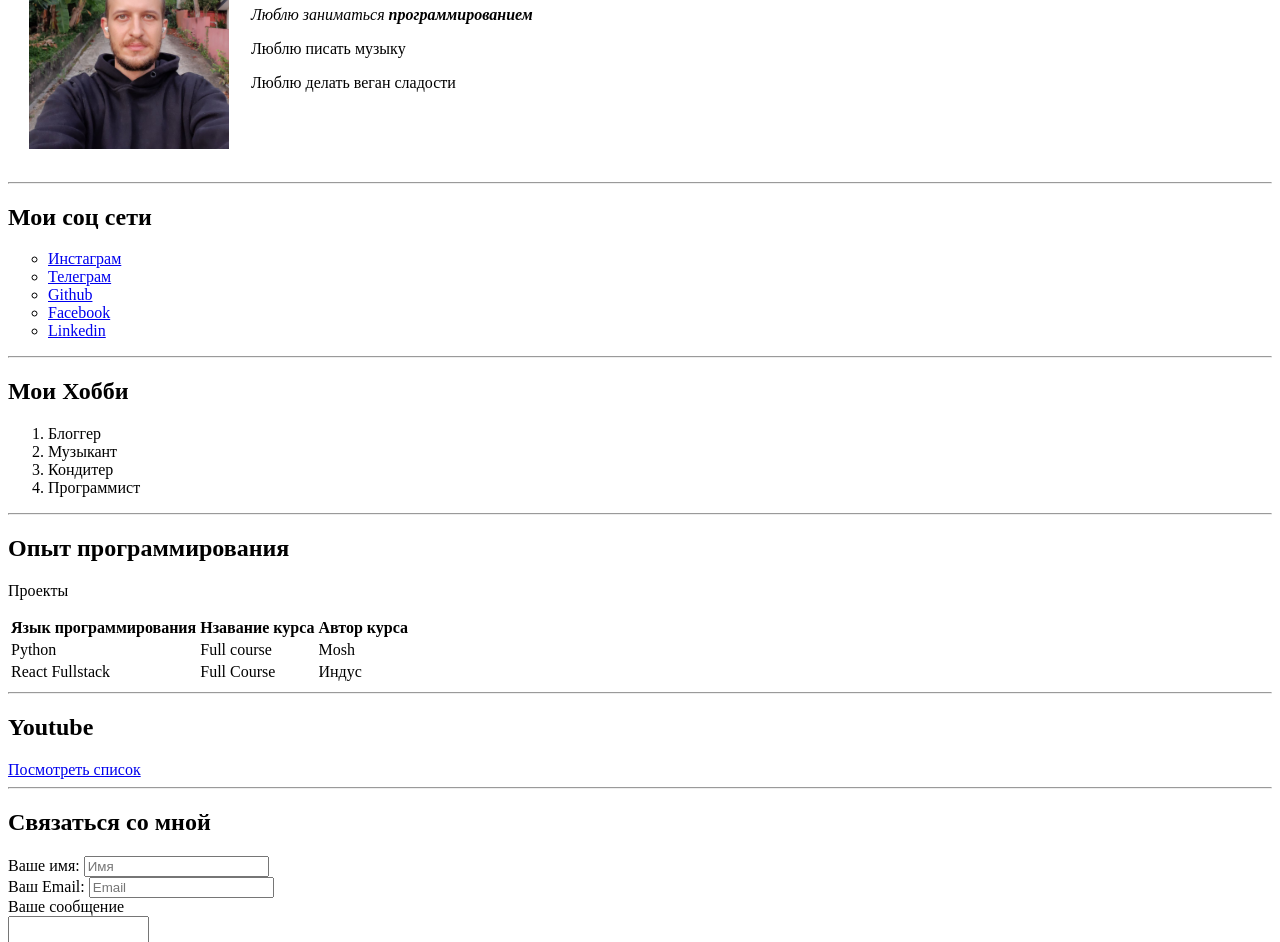
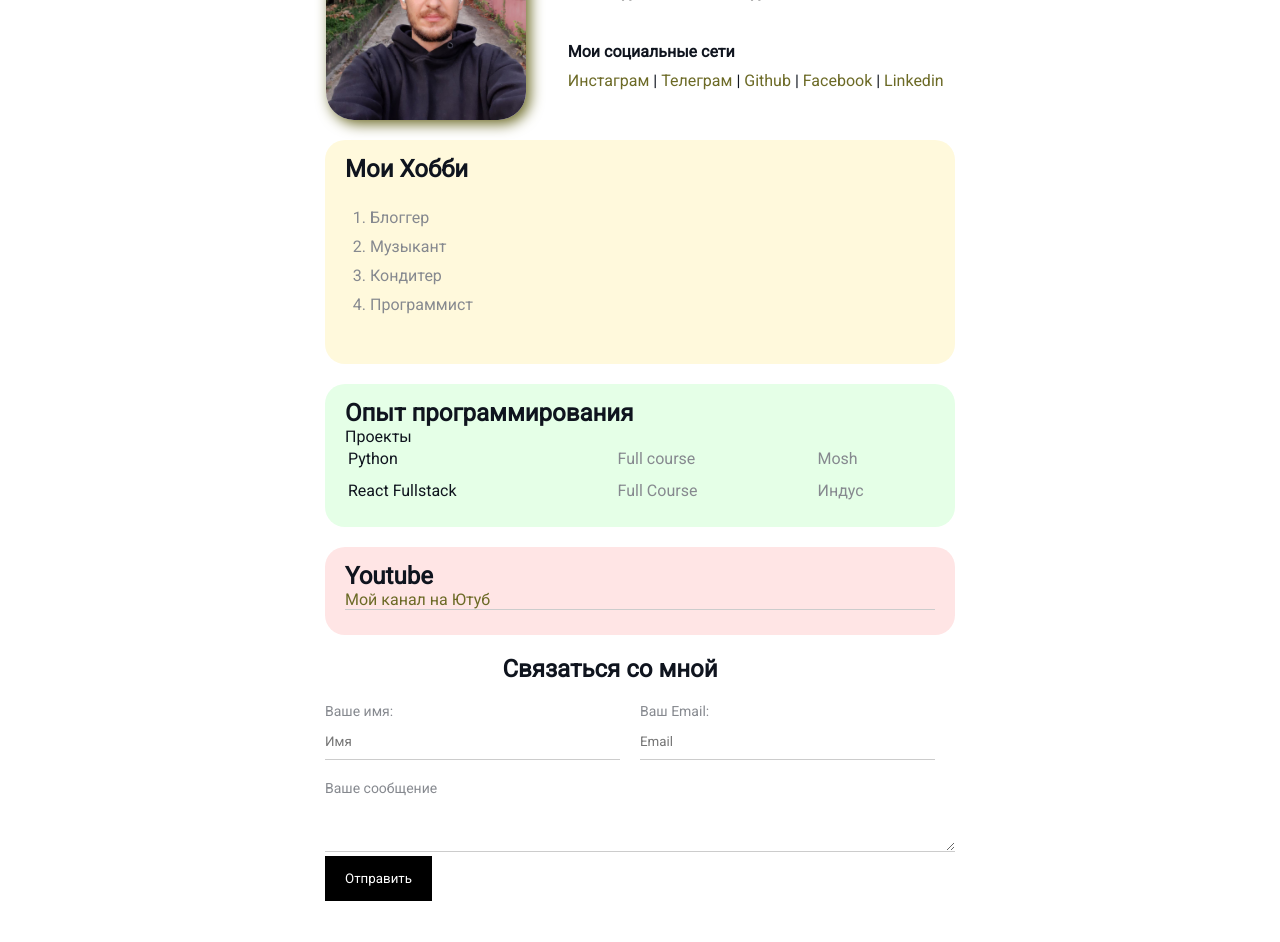
Before and after one commit to vitaliykalachev/CV, a plain HTML site: page index.html in a window 1280 px wide. Shown: the part 147-1089 px from the top of the page. Drawn offline with Linux system fonts and the light colour scheme.

Commit message:
second commit

```diff
--- a/index.html
+++ b/index.html
@@ -3,55 +3,62 @@
     <head>
         <meta charset="UTF-8">
         <title>Vitaliy Kalachev CV</title>
+
+        <link rel="stylesheet" href="style.css">
     </head>
     <body>
-        <table cellspacing="20">
-            <tr>
-                <td>
-                    <img src="Samui Ananas.jpg" width="200" alt="моя фотка">
-                </td>
-                <td>
+        <table cellspacing="100">
+
+                    <div class="info">
+                    <img class="avatar" src="Samui Ananas.jpg" alt="моя фотка">
+                    <div class = "info-text">
                         <h1>Виталий Калачёв</h1>
-                    <p><em>Люблю заниматься <strong>программированием</strong></em></p>
+                        <p>Люблю заниматься <strong>программированием</strong></p>
                         <p>Люблю писать музыку</p>
                         <p>Люблю делать веган сладости</p>
-                </td>
-            </tr>
+
+                        <div class="social">
+                        <h4>Мои социальные сети</h4>
+
+
+                            <a target="_blank" href="//www.instagram.com/vitaliy_kalachev/">Инстаграм</a> |
+                            <a target="_blank" href="https://t.me/kala4ev">Телеграм</a>
+                            |
+                            <a href="https://github.com/vitaliykalachev">Github</a>
+                            |
+                            <a target="_blank" target="_blank" href="https://www.facebook.com/vitaliy.kalachev/">Facebook</a> |
+                            <a target="_blank" href="https://www.linkedin.com/in/vitaliy-kalachev/">Linkedin</a>
+
+
+                    </div>
+
+                    </div>
+                    </div>
+
         </table>
 
 
-    <hr>
+    <div class="container">
 
-    <h2>Мои соц сети</h2>
 
-    <ul type="circle">
-        <li><a target="_blank" href="//www.instagram.com/vitaliy_kalachev/">Инстаграм</a></li>
-        <li><a target="_blank" href="https://t.me/kala4ev">Телеграм</a></li>
-        <li><a href="https://github.com/vitaliykalachev">Github</a></li>
-        <li><a target="_blank" target="_blank" href="https://www.facebook.com/vitaliy.kalachev/">Facebook</a></li>
-        <li><a target="_blank" href="https://www.linkedin.com/in/vitaliy-kalachev/">Linkedin</a></li>
+    <div class = "card bg-yellow">
 
-    </ul>
-    <hr>
         <h2>Мои Хобби</h2>
-    <ol>
+        <ol class="list">
         <li>Блоггер</li>
         <li>Музыкант</li>
         <li>Кондитер</li>
         <li>Программист</li>
     </ol>
+    </div>
 
-    <hr>
+
+    <div class = "card bg-green">
         <h2>Опыт программирования</h2>
     <p>Проекты</p>
-    <table >
+    <table class="table">
 
 
-        <tr>
-            <th>Язык программирования</th>
-            <th>Нзавание курса</th>
-            <th>Автор курса</th>
-        </tr>
 
         <tr>
             <td>Python</td>
@@ -66,26 +73,53 @@
 
 
     </table>
-    <hr>
+    </div>
+
+    <div class="card bg-red">
     <h2>Youtube</h2>
-    <a href="youtube.html">Посмотреть список</a>
 
-    <hr>
+    <ul class="link-list">
+        <li>
+            <a target="_blank" href="https://www.youtube.com/channel/UCBYcw2M_cqWvW3jxzAwXBjQ"
+            >Мой канал на Ютуб</a>
+        </li>
+    </ul>
+    </div>
+
+    <div class="contact">
+
+
     <h2>Связаться со мной</h2>
 
     <form action="/">
+    <div class="row">
+        <div class="form-group">
+
+
         <label for="name">Ваше имя:</label>
         <input type="" id="name" placeholder="Имя">
-        <br>
+        </div>
+
+        <div class="form-group">
             <label for="email">Ваш Email:</label>
             <input type="email" id="email" placeholder="Email">
-        <br>
+        </div>
+    </div>
+
+        <div class="form-group">
         <label for="text">Ваше сообщение</label>
-        <br>
+
         <textarea name="" id="text" cols="15" rows="2"></textarea>
-        <br>
-        <input type="submit" value="Отправить">
+        </div>
+
+        <input class="btn" type="submit" value="Отправить">
     </form>
+    </div>
+    </div>
+    <div class="position">
+        <div class="box"></div>
+    </div>
+    <div style="margin-bottom: 500px;"></div>
     </body>
 
 </html>
--- /dev/null
+++ b/style.css
@@ -0,0 +1,235 @@
+@import url('https://fonts.googleapis.com/css2?family=Roboto&display=swap');
+
+
+* {
+    max-width: 650px;
+    margin: auto;
+}
+
+body {
+    background-color: White;
+    color: #0f141e;
+
+    font-size: 16px;
+    font-weight: normal;
+    font-family: 'Roboto', sans-serif;
+
+    /* font: normal 16px Arial, sans-serif */
+    /* font-family: ; */
+
+}
+a {
+    color:rgb(108, 106, 38);
+    text-decoration: none;
+}
+
+a:hover{
+    text-decoration: underline;
+
+}
+
+a:active {
+    color: rgb(253, 253, 253);
+}
+
+a:visited{
+    color: grey;
+}
+
+.avatar {
+    width: 200px;
+    border-radius: 28px;
+    box-shadow: 4px 4px 14px rgb(108, 106, 38);
+}
+
+.info{
+    margin-bottom: 20px;
+    display: flex;
+}
+
+@media (max-width: 700px) {
+    .info{
+        text-align: center;
+        display: block;
+    }
+}
+
+.info h1 {
+    margin-bottom: 25px;
+}
+.info p {
+    color:dimgrey;
+    margin: 5px;
+    padding: 0px;
+    font-style: italic;
+    font-weight: bold;
+    text-decoration: none;
+    /* text-transform: capitalize; */
+    /* letter-spacing: 1; */
+    /* word-spacing: 10px; */
+}
+
+.info-text {
+    margin-left: 20px;
+}
+
+.info-text h4 {
+    margin-bottom: 10px;
+}
+
+.container {
+    max-width: 630px;
+    margin: auto;
+
+
+}
+
+.social {
+    background: rgb(255, 255, 255);
+
+    padding: 10px ;
+    margin-top: 30px;
+    margin-bottom: 0px;
+    border-radius: 20px;
+}
+
+/* .box-model > div {
+    float: left;
+    background: rgb(64, 16, 16);
+    height: 200px;
+    border: 4px solid red;
+    width: 25%;
+    box-sizing: border-box;
+} */
+
+
+.bg-yellow {
+    background: #fff9dc;
+}
+
+.bg-green {
+    background: #e5ffe7;
+}
+
+.bg-red {
+    background: #ffe5e5;
+}
+
+
+
+.card {
+    padding: 15px 20px;
+    margin-bottom: 20px;
+    border-radius: 20px;
+
+}
+
+.list{
+    padding: 25px;
+}
+
+.list li {
+    color: #86898f;
+    margin-bottom: 10px;
+}
+
+.table {
+    width: 100%;
+}
+
+.table td {
+    padding-bottom: 10px;
+}
+
+.table td:nth-child(2),
+.table td:nth-child(3) {
+    color: #86898f
+}
+
+/* .table tr:nth-child(odd) {
+    background: red;
+} */
+
+.link-list {
+    list-style: none;
+    padding: 0;
+}
+.link-list li {
+    margin-bottom: 10px;
+    /* padding-bottom: 10px; */
+    border-bottom: 1px solid #ccc;
+}
+
+.contact h2 {
+    text-align: center;
+    margin-right: 60px;
+    margin-bottom: 20px;
+}
+
+.form-group label {
+    display: block;
+    font-size: 14px;
+    color:#86898f
+}
+
+.form-group input,
+.form-group textarea {
+    width: 100%;
+    box-sizing: border-box;
+    border: none;
+    background: transparent;
+    border-bottom: 1px solid #ccc;
+    color: #000;
+    padding: 15px 0 10px;
+    outline: none;
+    font-family: inherit;
+}
+
+.row {
+    display: flex;
+    margin-bottom: 20px;
+}
+
+.row > .form-group {
+    width: 50%;
+    margin-right: 20px;
+
+}
+
+
+.row > .form-group:first-child {
+    margin-right: 20px;
+}
+
+.btn {
+    background: black;
+    padding: 15px 20px;
+    color: #fff;
+    border: none;
+    font-family: inherit;
+    cursor: pointer;
+}
+
+.btn:hover {
+    opacity: 0.9;
+}
+
+/* .position {
+    position: relative;
+    border: 4px solid black;
+    margin-top: 40px;
+    padding: 20px;
+    height: 300px;
+}
+
+.box {
+    position: fixed;
+    /* top: 50px;
+    left: 0px;
+    bottom: 50px;
+    right: 50px;
+    border-radius: 50%;
+    width: 50px;
+    height: 50px;
+    background: coral;
+} */
```
Also changed, not shown: youtube.html (+1 -6 lines). Lines whose indentation alone changed are shown as unchanged.
